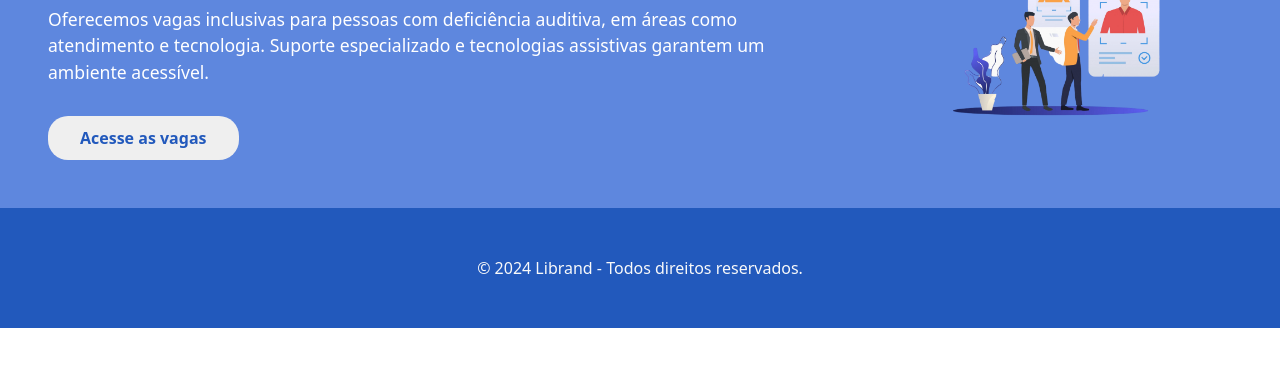
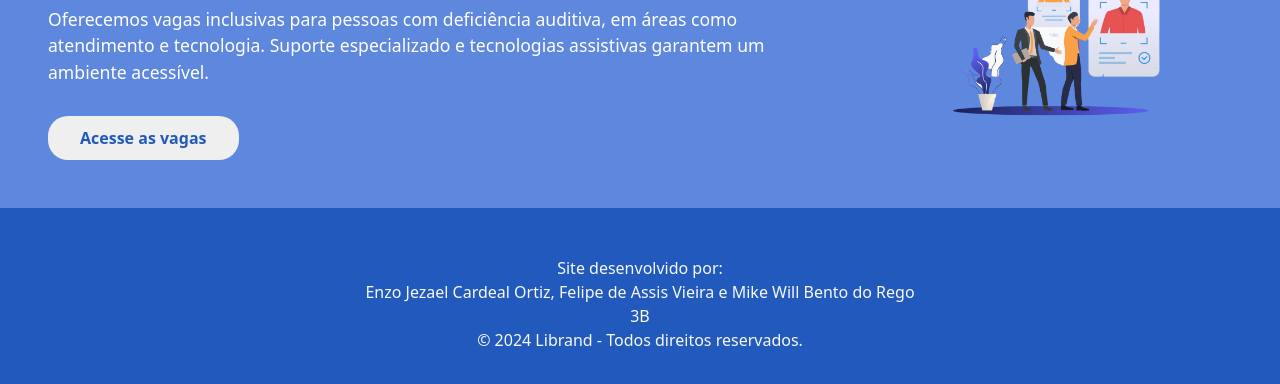
Before and after one commit to EnzoOrtiz/Librand, a plain HTML site: page index.html in a window 1280 px wide. Shown: the part 696-1080 px from the top of the page. Before the commit the page ends 1024 px from the top, so only its background shows below. Drawn offline with nearby package versions, Linux system fonts and the light colour scheme.

Commit message:
Update index.html

```diff
--- a/index.html
+++ b/index.html
@@ -117,7 +117,6 @@
                             Cadastrar-se
                         </button>
                     </a>
-
                 </div>
             </div>
         </div>
@@ -183,6 +182,12 @@
         </div>
     </div>
     <footer class="p-5 fixed-botton text-center text-light" style="background-color: #2259BC;">
+        Site desenvolvido por:
+        <br>
+        Enzo Jezael Cardeal Ortiz, Felipe de Assis Vieira e Mike Will Bento do Rego
+        <br>
+        3B
+        <br>
         &copy; 2024 Librand - Todos direitos reservados.
     </footer>
 
```
